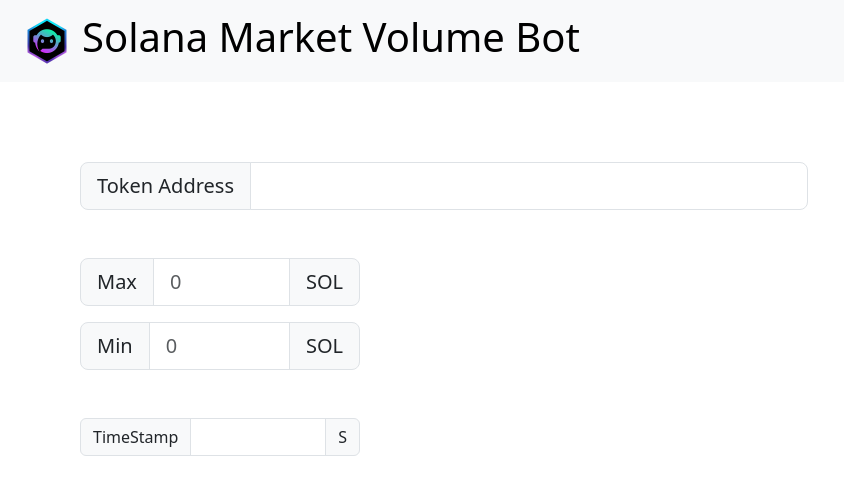
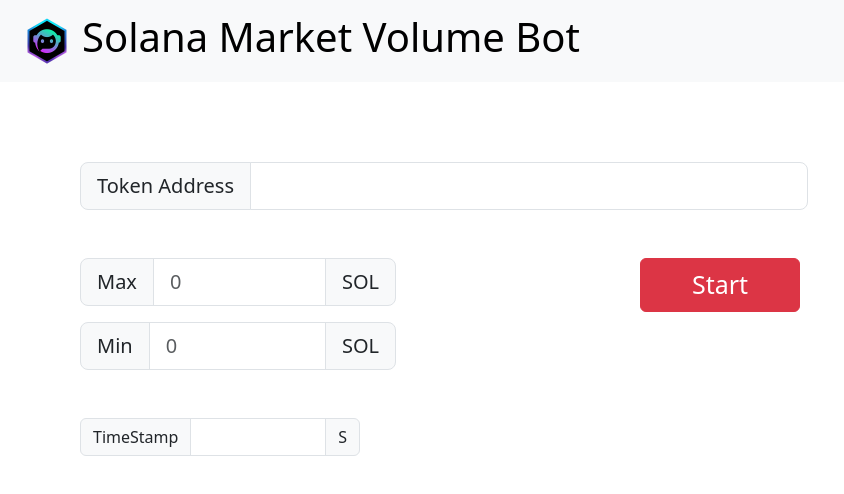
Before and after one commit to sj19940817/market-volume-sol-bot, a React (Create React App) app: page / in a window 1280 px wide. Shown: the top 494 px of the page, without its empty margins (0-844 px from the left). Built offline with nearby package versions, Linux system fonts and the light colour scheme.

Commit message:
add button

```diff
--- /dev/null
+++ b/src/components/Run.js
@@ -0,0 +1,33 @@
+import React from "react";
+import { useEffect, useState } from 'react';
+import Button from 'react-bootstrap/Button';
+
+const Run = () => {
+    const [isRunning, setRunning] = useState(false);
+
+    useEffect(() => {
+        function simulateNetworkRequest() {
+          return new Promise((resolve) => setTimeout(resolve, 2000));
+        }
+
+        if (isRunning) {
+          simulateNetworkRequest().then(() => {
+            setRunning(false);
+          });
+        }
+      }, [isRunning]);
+
+      const handleClick = () => setRunning(true);
+    return (
+        <Button
+        variant="danger"
+        disabled={isRunning}
+        onClick={!isRunning ? handleClick : null}
+        style={{marginTop: '0', width: '160px', height: '54px', fontSize: '25px'}}
+        >
+         {isRunning ? 'Running…' : 'Start'}
+        </Button>
+    )
+}
+
+export default Run
--- a/src/components/Setting.css
+++ b/src/components/Setting.css
@@ -8,19 +8,24 @@
 
 .max-min-val {
     margin-top: 3em;
+    width: 50%;
 }
 
 .maxval {
-    width: 25% !important;
+    width: 316px !important;
     margin-bottom: 1em;
 }
 
 .minval {
     margin-top: 1em;
-    width: 25% !important;
+    width: 316px !important
 }
 
 .timestamp {
     margin-top: 3em;
     width: 25% !important;
 }
+
+.run-btn {
+    margin-top: 3em;
+}
--- a/src/components/Setting.js
+++ b/src/components/Setting.js
@@ -1,8 +1,7 @@
 import React from "react";
 import Form from 'react-bootstrap/Form';
 import InputGroup from 'react-bootstrap/InputGroup';
-import Dropdown from 'react-bootstrap/Dropdown';
-import DropdownButton from 'react-bootstrap/DropdownButton';
+import Run from "./Run";
 import './Setting.css'
 
 
@@ -20,6 +19,7 @@
                 </InputGroup>
             </div>
             {/* Sol Max and Min value */}
+            <div style={{display: 'flex'}}>
                 <div className="max-min-val">
                     <InputGroup size="lg" className="maxval">
                         <InputGroup.Text id="inputGroup-sizing-lg">Max</InputGroup.Text>
@@ -42,12 +42,16 @@
                         <InputGroup.Text>SOL</InputGroup.Text>
                     </InputGroup>
                 </div>
+                {/* Button */}
+                <div className="run-btn">
+                    <Run />
+                </div>
+            </div>
             {/* Timestamp */}
             <div className="time">
                 <InputGroup className="mb-3 timestamp">
                     <InputGroup.Text id="inputGroup-sizing-lg">TimeStamp</InputGroup.Text>
                     <Form.Control/>
-
                     <InputGroup.Text id="inputGroup-sizing-lg">S</InputGroup.Text>
                 </InputGroup>
             </div>
```
Lines whose indentation alone changed are shown as unchanged.
